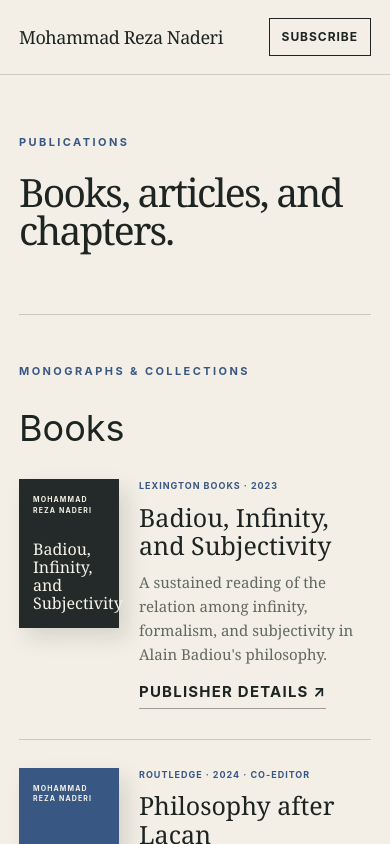
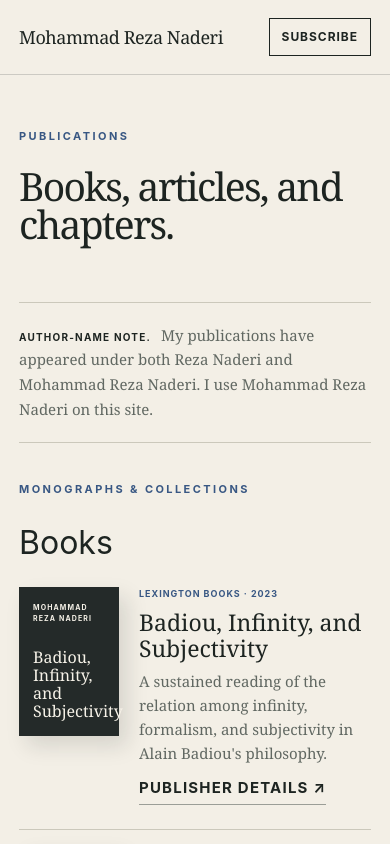
Before and after one commit to mohammad-naderi/mrnaderi.org, a Next.js app: page /publications in a window 390 px wide. Shown: the top 844 px of the page. Built offline with nearby package versions, Linux system fonts and the light colour scheme.

Commit message:
Tighten Publications layout and clarify author name

```diff
--- a/app/globals.css
+++ b/app/globals.css
@@ -626,7 +626,7 @@ p { margin: 0; }
   letter-spacing: .06em;
 }
 
-.publications-page .page-intro { padding-block: 70px 64px; }
+.publications-page .page-intro { padding-block: 60px 52px; }
 .publications-page .page-intro h1 {
   max-width: 760px;
   font-size: clamp(42px, 4.6vw, 58px);
@@ -636,42 +636,62 @@ p { margin: 0; }
   font-size: 18px;
   line-height: 1.6;
 }
-.publications-page .content-section { padding-block: 64px 68px; }
-.publications-page .section-heading { margin-bottom: 30px; }
+.author-name-note {
+  padding-block: 22px;
+  border-bottom: 1px solid var(--line);
+}
+.author-name-note p {
+  max-width: 760px;
+  color: var(--muted);
+  font-family: Georgia, "Times New Roman", serif;
+  font-size: 15px;
+  line-height: 1.65;
+}
+.author-name-note strong {
+  margin-right: 6px;
+  color: var(--ink);
+  font-family: Inter, sans-serif;
+  font-size: 10px;
+  font-weight: 700;
+  letter-spacing: .12em;
+  text-transform: uppercase;
+}
+.publications-page .content-section { padding-block: 48px 32px; }
+.publications-page .section-heading { margin-bottom: 22px; }
 .publications-page .section-heading h2,
 .publications-page .articles-section h2 {
-  font-size: clamp(34px, 3.3vw, 42px);
+  font-size: clamp(32px, 3vw, 38px);
 }
-.publication-books { display: grid; grid-template-columns: 1fr; gap: 28px; max-width: 850px; }
+.publication-books { display: grid; grid-template-columns: 1fr; gap: 16px; max-width: 850px; }
 .publication-books .book-item {
   grid-template-columns: 150px 1fr;
   align-items: start;
-  padding-bottom: 30px;
+  padding-bottom: 24px;
   border-bottom: 1px solid var(--line);
 }
-.publication-books .book-copy h3 { max-width: 650px; margin-block: 10px; font-size: 30px; }
+.publication-books .book-copy h3 { max-width: 650px; margin-block: 8px; font-size: 28px; }
 .publication-books .book-copy > span { display: block; max-width: 600px; font-size: 15px; line-height: 1.6; }
-.publication-books .book-copy > .book-link { margin-top: 14px; }
+.publication-books .book-copy > .book-link { margin-top: 11px; }
 .articles-section {
   display: grid;
   grid-template-columns: .48fr 1.2fr;
-  gap: 70px;
+  gap: 56px;
   border-top: 1px solid var(--line);
-  padding-block: 66px 70px;
+  padding-block: 42px 54px;
 }
 .article-list { border-top: 1px solid var(--line); }
 .article-list article {
   display: grid;
   grid-template-columns: 90px 1fr;
   gap: 24px;
-  padding-block: 22px;
+  padding-block: 18px;
   border-bottom: 1px solid var(--line);
 }
 .article-list > article > span { color: var(--blue); font-family: Georgia, serif; font-size: 14px; }
 .article-list h3 {
   margin: 0;
   font-family: Georgia, "Times New Roman", serif;
-  font-size: 24px;
+  font-size: 22px;
   font-weight: 400;
   letter-spacing: -.02em;
 }
@@ -686,7 +706,7 @@ p { margin: 0; }
   text-transform: uppercase;
 }
 .article-list p:nth-of-type(2) { margin-top: 9px; color: var(--muted); font-size: 13px; line-height: 1.58; }
-.record-note { border-top: 1px solid var(--ink); padding-block: 38px 56px; }
+.record-note { border-top: 1px solid var(--ink); padding-block: 28px 40px; }
 .record-note p { max-width: 760px; color: var(--muted); font-family: Georgia, serif; font-size: 16px; line-height: 1.65; }
 
 .teaching-section {
@@ -876,18 +896,19 @@ p { margin: 0; }
   .newsletter-inner { display: block; }
   .newsletter-inner > div { margin-block: 30px 38px; }
   .publication-books .book-item { grid-template-columns: 100px 1fr; }
-  .publication-books .book-copy h3 { font-size: 25px; }
-  .publications-page .page-intro { padding-block: 48px 46px; }
+  .publication-books .book-copy h3 { font-size: 23px; }
+  .publications-page .page-intro { padding-block: 42px 40px; }
   .publications-page .page-intro h1 { font-size: clamp(36px, 10vw, 46px); }
   .publications-page .page-deck { margin-top: 18px; font-size: 17px; }
-  .publications-page .content-section { padding-block: 48px 52px; }
-  .publications-page .section-heading { margin-bottom: 24px; }
+  .author-name-note { padding-block: 20px; }
+  .publications-page .content-section { padding-block: 38px 28px; }
+  .publications-page .section-heading { margin-bottom: 20px; }
   .publications-page .section-heading h2,
-  .publications-page .articles-section h2 { font-size: 36px; }
-  .articles-section { padding-block: 50px 54px; }
-  .article-list article { padding-block: 18px; }
-  .article-list h3 { font-size: 23px; }
-  .record-note { padding-block: 32px 44px; }
+  .publications-page .articles-section h2 { font-size: 32px; }
+  .articles-section { padding-block: 34px 40px; }
+  .article-list article { padding-block: 15px; }
+  .article-list h3 { font-size: 21px; }
+  .record-note { padding-block: 24px 32px; }
   .teaching-section { padding-block: 72px 86px; }
   .teaching-method { padding-block: 72px; }
   .materials-note { padding-block: 66px 82px; }
--- a/app/publications/page.tsx
+++ b/app/publications/page.tsx
@@ -76,6 +76,14 @@ export default function PublicationsPage() {
       <main className="publications-page">
         <PageIntro eyebrow="Publications" title="Books, articles, and chapters." />
 
+        <section className="author-name-note shell">
+          <p>
+            <strong>Author-name note.</strong> My publications have appeared
+            under both Reza Naderi and Mohammad Reza Naderi. I use Mohammad
+            Reza Naderi on this site.
+          </p>
+        </section>
+
         <section className="content-section shell">
           <div className="section-heading">
             <div>
```
